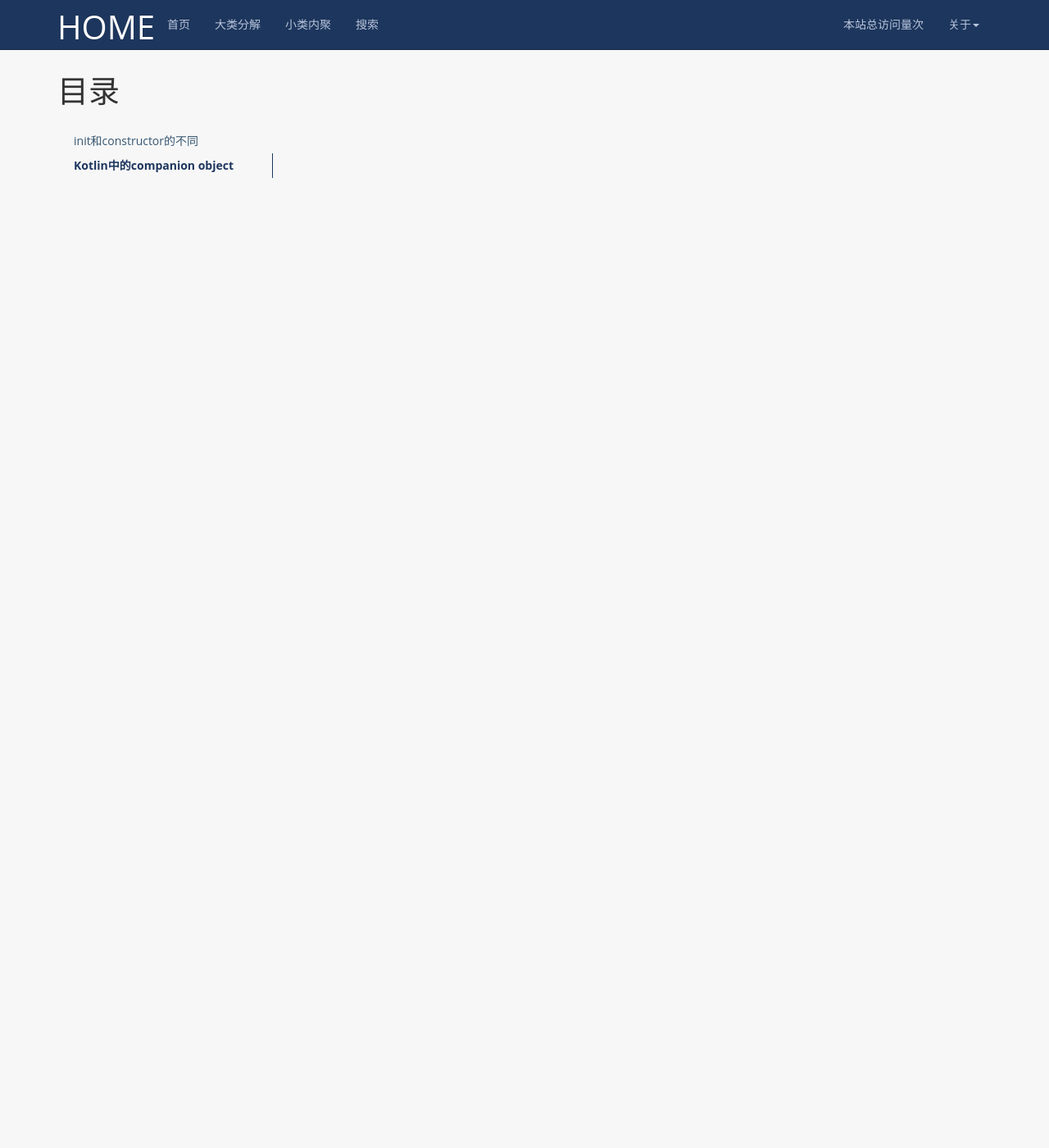
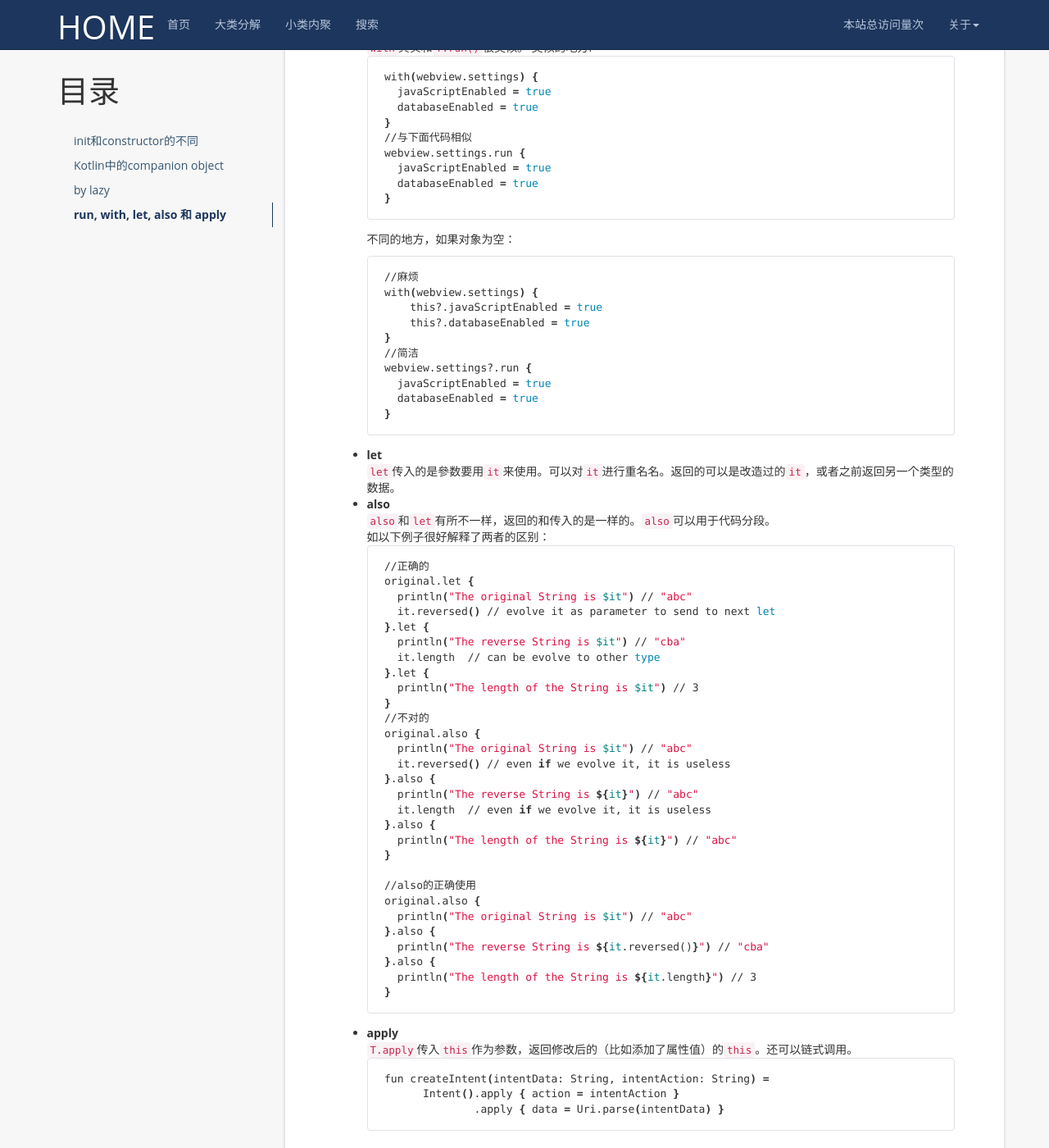
Before and after one commit to hqglichao/hqglichao.github.io, a Jekyll site: the page built from _posts/2019-1-7-kotlin-learn-tip.md, in a window 1280 px wide and 1400 px high, scrolled down 2130 px. Shown: the whole window at 82% size. Built offline with Jekyll 4.4.1, drawn with Linux system fonts in a browser that asks for light colours; nearby versions of some CDN libraries; comment, search, counter and statistics services are not loaded; some of the changed text lies outside the part shown.

Commit message:
modify post.
Signed-off-by: huangqinggai <huangqinggai@qiyi.com>

````diff
--- a/_posts/2019-1-7-kotlin-learn-tip.md
+++ b/_posts/2019-1-7-kotlin-learn-tip.md
@@ -68,3 +68,94 @@ Kotlin中的companion object
 `companion object`可以有名字，也可以省略。如果省略，就默认`Companion`。
 有点像`java`里面的`static`，但底层实现不一样。
 >有用资料：[https://www.programiz.com/kotlin-programming/companion-objects](https://www.programiz.com/kotlin-programming/companion-objects)
+
+by lazy
+====================================
+第一次调用的时候会执行里面的所有代码，然后就会记录返回值。
+第二次调用就不执行代码了，直接用上次的返回值，节省重复执行时间消耗
+
+-------------------------------------------------------------------------------
+
+run, with, let, also 和 apply
+=====================================
+>这篇文章写的非常好：[https://medium.com/@elye.project/mastering-kotlin-standard-functions-run-with-let-also-and-apply-9cd334b0ef84](https://medium.com/@elye.project/mastering-kotlin-standard-functions-run-with-let-also-and-apply-9cd334b0ef84)
+这篇文章关于用`this`还是`it`：[https://proandroiddev.com/the-difference-between-kotlins-functions-let-apply-with-run-and-else-ca51a4c696b8](https://proandroiddev.com/the-difference-between-kotlins-functions-let-apply-with-run-and-else-ca51a4c696b8)
+
+以下这是对上面文章的理解总结归纳。
+* **run**
+  这个函数可以理解为，内部的作用域和外部不同，内部可以重新定义和外部一样的变量名。此外还有一个好处，多个对象调用一个方法可以写在一处。以下函数就不用写两个show():
+  ```bash
+    run {
+        if (firstTimeView) introView else normalView
+    }.show()
+  ```
+* **with**
+  `with`其实和`T.run()`很类似。
+  类似的地方:
+  ```bash
+  with(webview.settings) {
+    javaScriptEnabled = true
+    databaseEnabled = true
+  }
+  //与下面代码相似
+  webview.settings.run {
+    javaScriptEnabled = true
+    databaseEnabled = true
+  }
+  ```
+  不同的地方，如果对象为空：
+  ```bash
+  //麻烦
+  with(webview.settings) {
+      this?.javaScriptEnabled = true
+      this?.databaseEnabled = true
+  }
+  //简洁
+  webview.settings?.run {
+    javaScriptEnabled = true
+    databaseEnabled = true
+  }
+  ```
+* **let**
+  `let`传入的是參数要用`it`来使用。可以对`it`进行重名名。返回的可以是改造过的`it`，或者之前返回另一个类型的数据。
+* **also**
+  `also`和`let`有所不一样，返回的和传入的是一样的。`also`可以用于代码分段。
+  如以下例子很好解释了两者的区别：
+  ```bash
+  //正确的
+  original.let {
+    println("The original String is $it") // "abc"
+    it.reversed() // evolve it as parameter to send to next let
+  }.let {
+    println("The reverse String is $it") // "cba"
+    it.length  // can be evolve to other type
+  }.let {
+    println("The length of the String is $it") // 3
+  }
+  //不对的
+  original.also {
+    println("The original String is $it") // "abc"
+    it.reversed() // even if we evolve it, it is useless
+  }.also {
+    println("The reverse String is ${it}") // "abc"
+    it.length  // even if we evolve it, it is useless
+  }.also {
+    println("The length of the String is ${it}") // "abc"
+  }
+
+  //also的正确使用
+  original.also {
+    println("The original String is $it") // "abc"
+  }.also {
+    println("The reverse String is ${it.reversed()}") // "cba"
+  }.also {
+    println("The length of the String is ${it.length}") // 3
+  }
+  ```
+* **apply**
+  `T.apply`传入`this`作为参数，返回修改后的（比如添加了属性值）的`this`。还可以链式调用。
+  ```bash
+  fun createIntent(intentData: String, intentAction: String) =
+        Intent().apply { action = intentAction }
+                .apply { data = Uri.parse(intentData) }
+  ```
````
